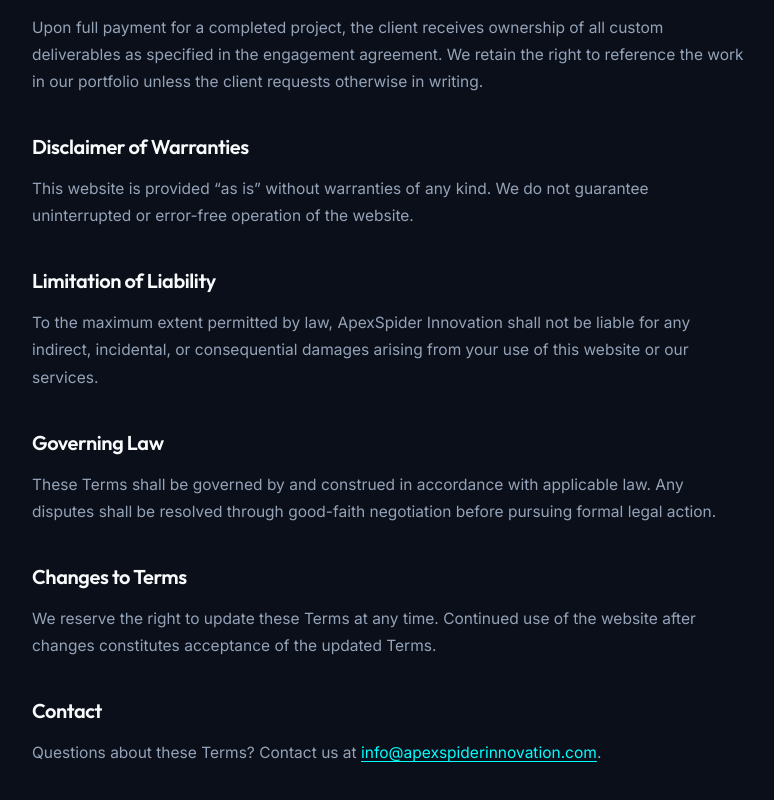
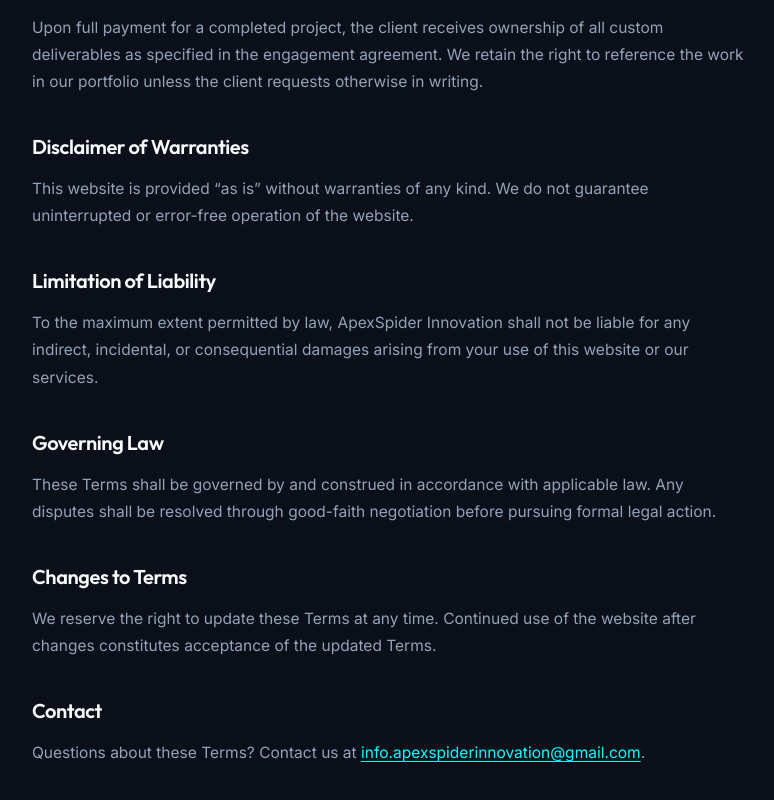
Before and after one commit to Bablushakya/ApexSpider-Innovation, a React (Vite) app: page /terms in a window 1280 px wide. Shown: the part 770-1570 px from the top of the page, without its empty margins (252-1026 px from the left). Built offline with nearby package versions, Linux system fonts and the light colour scheme.

Commit message:
email adjust

```diff
--- a/src/constants/brand.js
+++ b/src/constants/brand.js
@@ -11,8 +11,8 @@
     'ApexSpider Innovation develops premium custom software, scalable web applications, and intelligent digital systems for next-gen startups and growing enterprises.',
   url: 'https://www.apexspiderinnovation.com',
   email: {
-    primary: 'info@apexspiderinnovation.com',
-    support: 'info@apexspiderinnovation.com',
+    primary: 'info.apexspiderinnovation@gmail.com',
+    support: 'info.apexspiderinnovation@gmail.com',
   },
   social: {
     youtube: 'https://www.youtube.com/@ApexSpiderInnovation',
```
